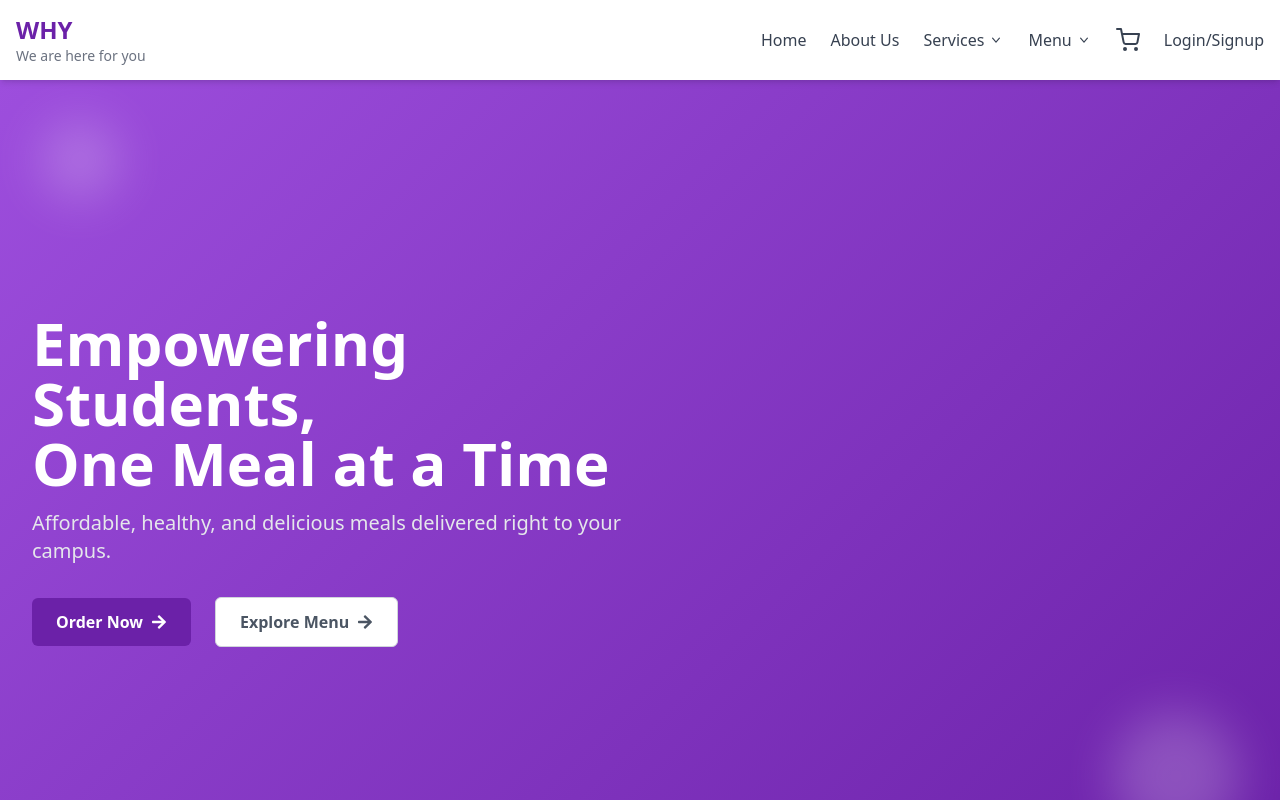
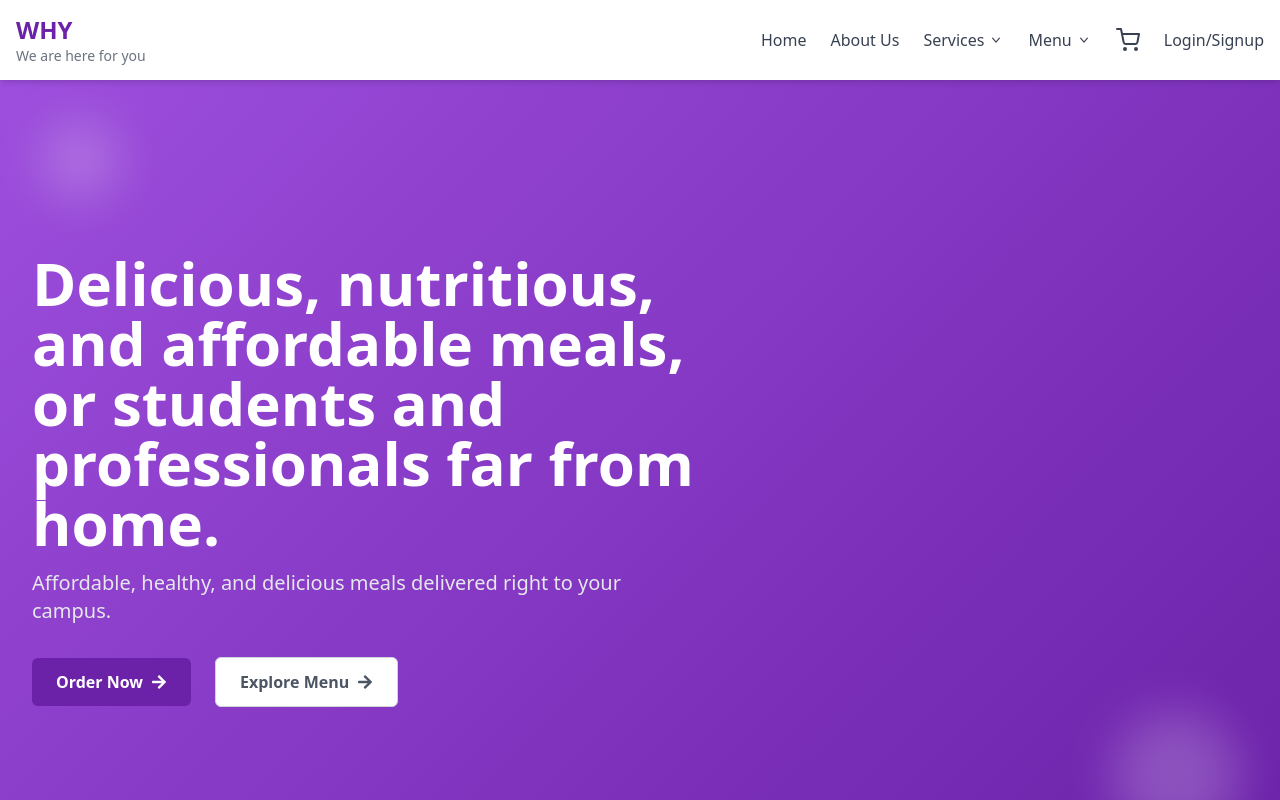
Before and after one commit to manishtomar-cpi/why, a Next.js app: page / in a window 1280 px wide. Shown: the top 800 px of the page. Built offline with nearby package versions, Linux system fonts and the light colour scheme.

Commit message:
Add TypeScript dependencies

```diff
--- a/src/app/components/home/HeroSection.tsx
+++ b/src/app/components/home/HeroSection.tsx
@@ -26,9 +26,9 @@ const HeroSection: React.FC = () => {
             animate={{ opacity: 1, y: 0 }}
             transition={{ duration: 1 }}
           >
-            Empowering Students,
+            Delicious, nutritious, and affordable meals,
             <br />
-            One Meal at a Time
+            or students and professionals far from home.
           </motion.h1>
 
           {/* Description */}
```
Also changed, not shown: public/images/hero-background.webp (added).
